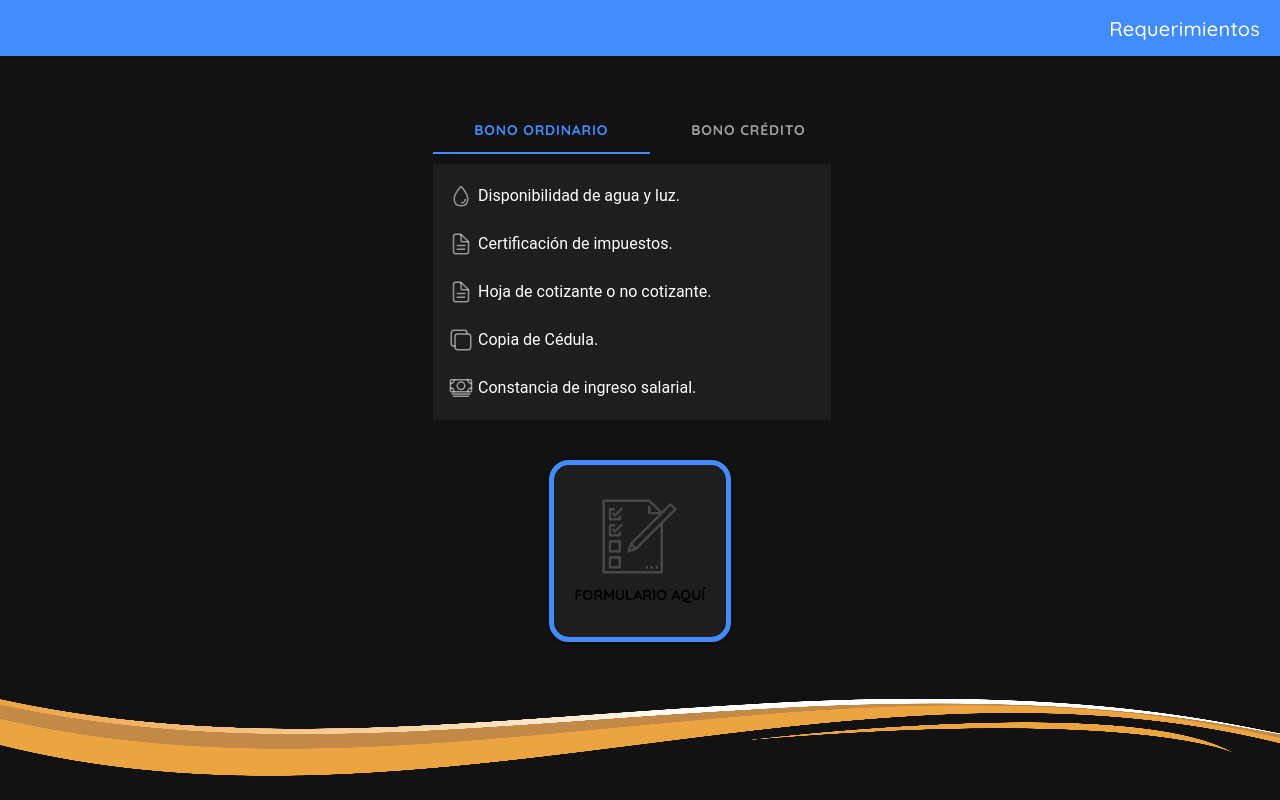
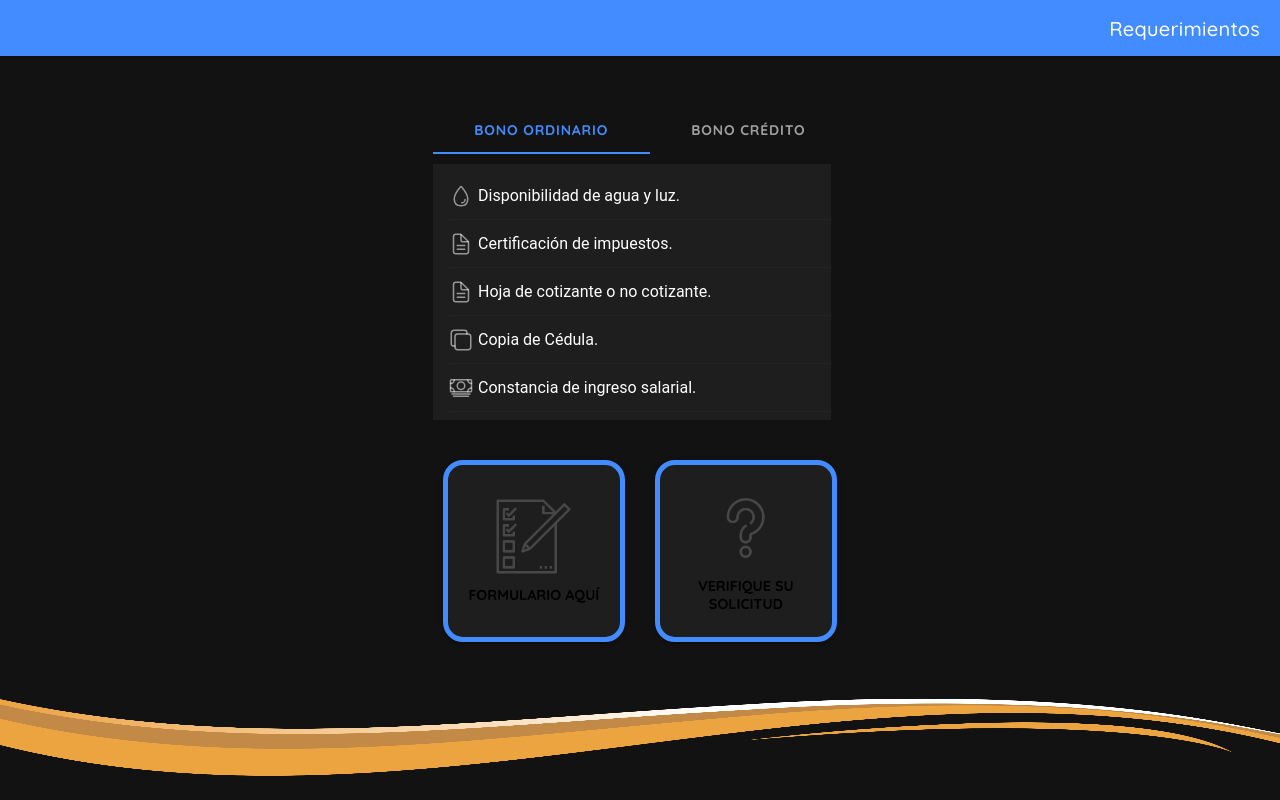
Before and after one commit to Guachismingos/Sang-frontend-ionic, a React (Create React App) app: page /requirements in a window 1280 px wide. Built offline with nearby package versions, Linux system fonts and the light colour scheme.

Commit message:
added a button to check the status of the requirement

```diff
--- a/package.json
+++ b/package.json
@@ -31,7 +31,6 @@
     "react": "^17.0.1",
     "react-dom": "^17.0.1",
     "react-router": "^5.2.0",
-    "react-scripts": "^5.0.0",
     "swiper": "^8.2.4",
     "typescript": "^4.1.3",
     "web-vitals": "^0.2.4",
@@ -74,7 +73,8 @@
   },
   "devDependencies": {
     "@capacitor/cli": "3.5.1",
-    "prettier": "^2.7.0"
+    "prettier": "^2.7.0",
+    "react-scripts": "5.0.1"
   },
   "description": "An Ionic project"
 }
--- a/src/components/requirements/FormModal.tsx
+++ b/src/components/requirements/FormModal.tsx
@@ -37,6 +37,7 @@ const FormModal: FC<{ type: string; title: string }> = ({ type, title }) => {
     waterFile: "",
     lightFile: "",
     taxesFile: "",
+    type: parseInt(type),
   });
 
   const [loading, setLoading] = useState(false);
--- a/src/components/requirements/NewRequirementButton.tsx
+++ b/src/components/requirements/NewRequirementButton.tsx
@@ -1,6 +1,7 @@
 import { FC } from "react";
 import { IonCard, IonCol, IonImg, IonRow } from "@ionic/react";
 import requirements_icon from "../../assets/images/requirements_icon.png";
+import about_icon from "../../assets/images/about_icon.png";
 
 const NewRequirementButton: FC = () => {
   return (
@@ -11,6 +12,12 @@ const NewRequirementButton: FC = () => {
           Formulario aquí
         </IonCard>
       </IonCol>
+      <IonCol sizeXs="6" sizeMd="3" sizeLg="2">
+        <IonCard id="" className="homeGridButton">
+          <IonImg src={about_icon} className="homeGridImage" />
+          Verifique su solicitud
+        </IonCard>
+      </IonCol>
     </IonRow>
   );
 };
--- a/src/interfaces/FormValues.ts
+++ b/src/interfaces/FormValues.ts
@@ -9,5 +9,6 @@ interface FormValues {
   waterFile: string;
   lightFile: string;
   taxesFile: string;
+  type: number;
 }
 export default FormValues;
```
Also changed, not shown: src/context/CRUDContext.tsx (line endings or trailing spaces), 1 other file (tests, documents, lock files or other folders).
